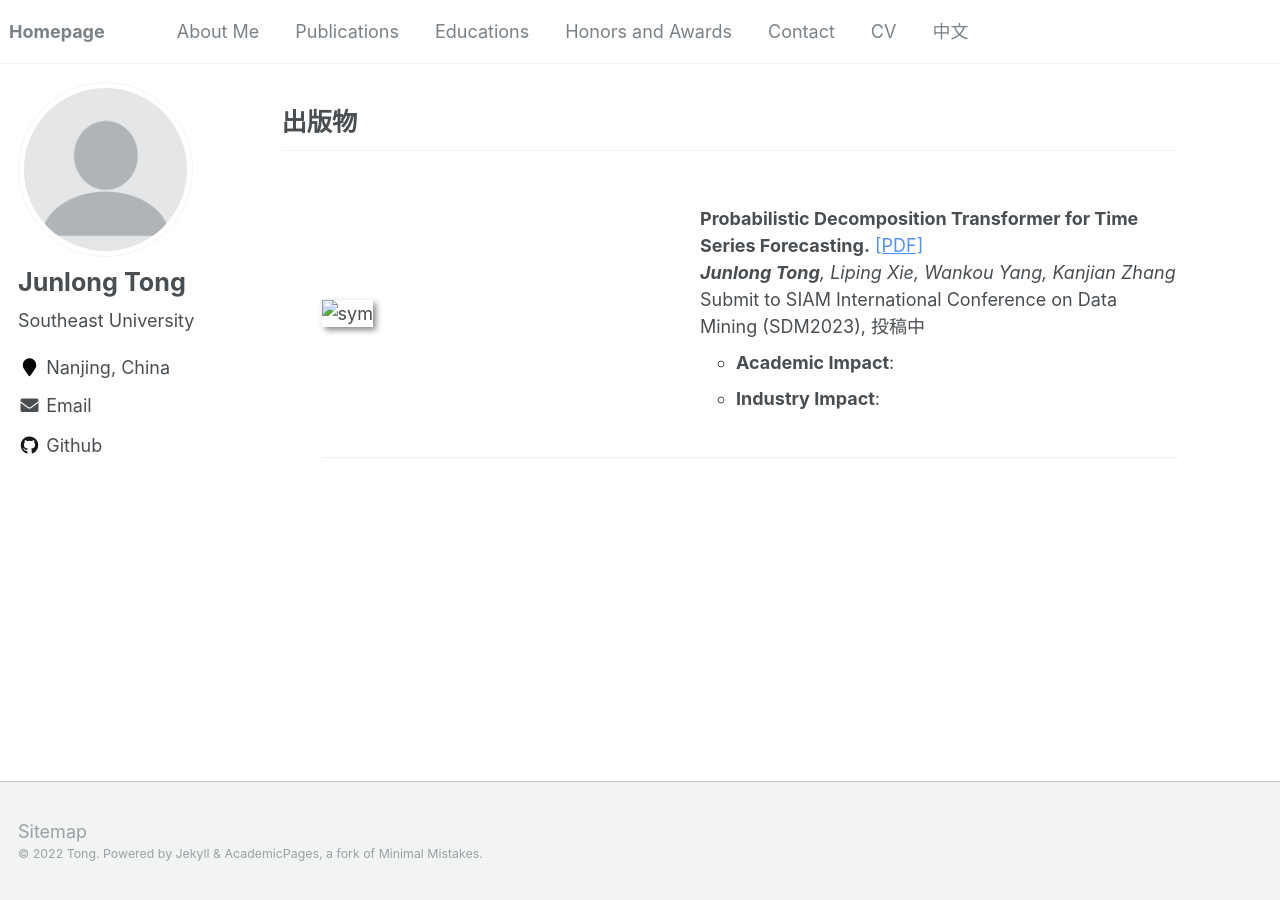
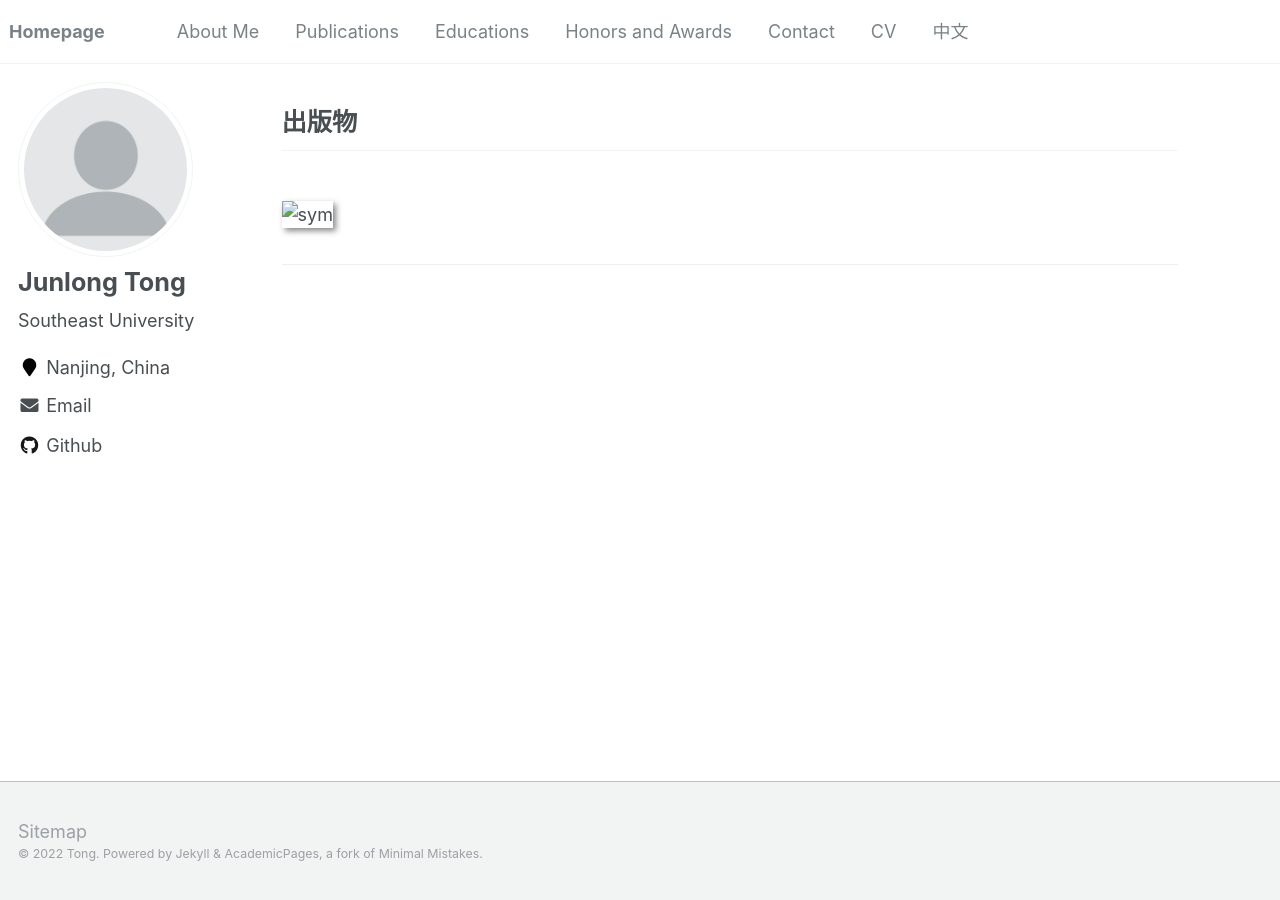
Before and after one commit to JL-tong/JL-tong.github.io, a Jekyll site: the page built from _pages/includes/Publications.md, in a window 1280 px wide. Built offline with Jekyll 4.4.1, drawn with Linux system fonts in a browser that asks for light colours; our own code applies the rules of GitHub Pages for plain Markdown files; comment, search, counter and statistics services are not loaded.

Commit message:
Update zh

```diff
--- a/_pages/includes/Publications.md
+++ b/_pages/includes/Publications.md
@@ -1,22 +1,7 @@
 # 出版物
-<ol>
-<div class='paper-box'>
-<div class='paper-box-image'>
-<div>
-<!-- <div class="badge">NeurIPS 2019</div> -->
-<img src='images/frame.png' alt="sym" width="80%"></div></div>
-<div class='paper-box-text' markdown="1">
-
-<b>Probabilistic Decomposition Transformer for Time Series Forecasting.</b>
-  <a href="https://arxiv.org/pdf/2210.17393.pdf" target="_blank" rel="noopener noreferrer">[PDF]</a><br>
-<i><b>Junlong Tong</b>, Liping Xie, Wankou Yang, Kanjian Zhang<br></i>
-	Submit to SIAM International Conference on Data Mining (SDM2023), 投稿中<br>
-
-- **Academic Impact**:
-- **Industry Impact**:
-</div>
-</div>
-</ol>
+<div class='paper-box'><div class='paper-box-image'>
+<div><img src='images/frame.png' alt="sym" width="60%"></div></div>
+<div class='paper-box-text' markdown="1"></div></div>
 
 
 <!-- <ol>
```
